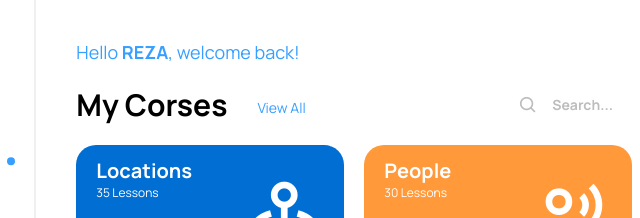
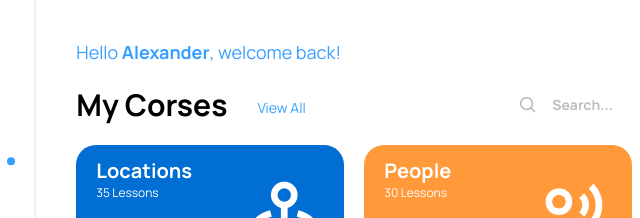
Before and after one commit to Alexandr696/project_2, a plain HTML site: page index.html in a window 1280 px wide. Shown: the top 218 px of the page, 179-819 px from the left. Drawn offline with nearby package versions, Linux system fonts and the light colour scheme.

```diff
--- a/index.html
+++ b/index.html
@@ -58,7 +58,7 @@
                 <button class="menu-btn" id="menu-open">
                     <i class='bx bx-menu' ></i>
                 </button>
-                <h5>Hello <b>REZA</b>, welcome back!</h5>
+                <h5>Hello <b>Alexander</b>, welcome back!</h5>
             </header>
 
             <div class="separator">
```
